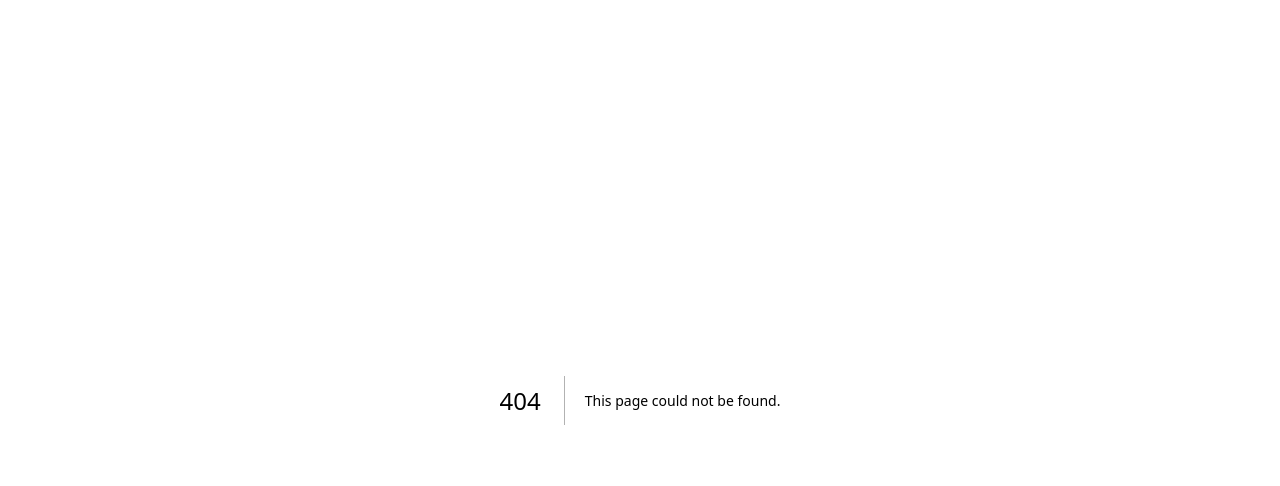
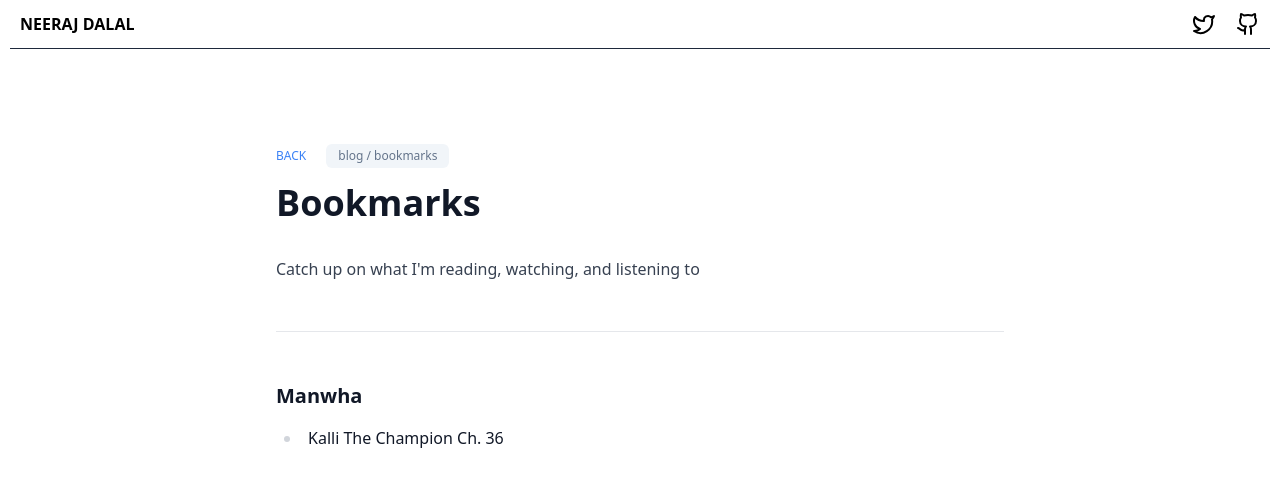
Before and after one commit to nrjdalal/v0.nrjdalal.com, a Next.js app: page /blog/bookmarks in a window 1280 px wide. Before the commit this address had no page. Shown: the top 486 px of the page. Built offline with nearby package versions, Linux system fonts and the light colour scheme.

Commit message:
marking kalli the champion

```diff
--- /dev/null
+++ b/src/app/(mdx)/blog/bookmarks/page.mdx
@@ -0,0 +1,16 @@
+import { ArrowUpRight } from 'lucide-react'
+
+export const metadata = {
+  title: 'Bookmarks',
+  description: "Catch up on what I'm reading, watching, and listening to",
+}
+
+# {metadata.title}
+
+{metadata.description}
+
+---
+
+### Manwha
+
+- [Kalli The Champion Ch. 36](https://chapmanganato.to/manga-vj999018/chapter-36)
```
